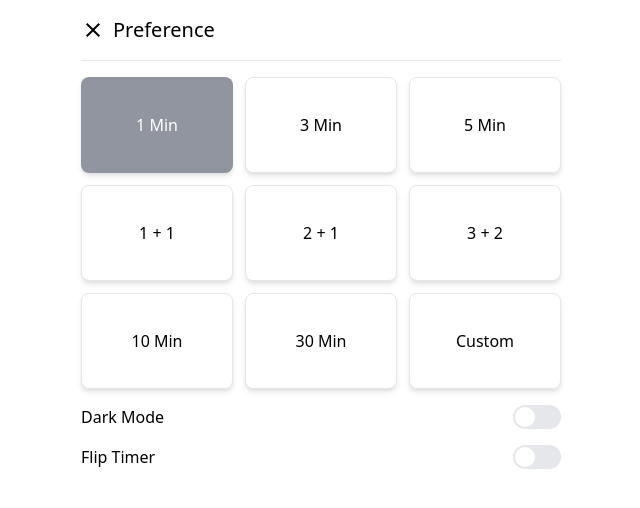
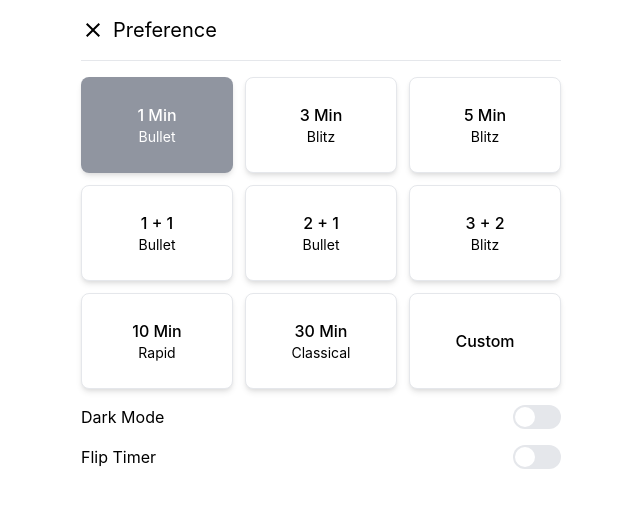
Before and after one commit to iqbaltawakkal/chessclock, a React app: page / in a window 1280 px wide. Both pictures are taken after a click on the button 639 px from the left and 400 px from the top of the page. Shown: the top 508 px of the page, without its empty margins (319-959 px from the left). Built offline with nearby package versions, Linux system fonts and the light colour scheme; the HTML template or start-up script is replaced by a standard one.

Commit message:
font + subtitle

```diff
--- a/src/components/Modal.jsx
+++ b/src/components/Modal.jsx
@@ -8,47 +8,56 @@ import { Transition, RadioGroup } from "@headlessui/react";
 const options = [
   {
     title: "1 Min",
-    subtitle: "",
+    subtitle: "Bullet",
     timer: 60000,
     increment: 0,
   },
   {
     title: "3 Min",
+    subtitle: "Blitz",
     timer: 180000,
     increment: 0,
   },
   {
     title: "5 Min",
+    subtitle: "Blitz",
     timer: 300000,
     increment: 0,
   },
   {
     title: "1 + 1",
+    subtitle: "Bullet",
     timer: 60000,
     increment: 1000,
   },
   {
     title: "2 + 1",
+    subtitle: "Bullet",
     timer: 120000,
     increment: 1000,
   },
   {
     title: "3 + 2",
+    subtitle: "Blitz",
     timer: 180000,
     increment: 2000,
   },
   {
     title: "10 Min",
+    subtitle: "Rapid",
     timer: 600000,
     increment: 0,
   },
   {
     title: "30 Min",
+    subtitle: "Classical",
     timer: 1800000,
     increment: 0,
   },
   {
     title: "Custom",
+    timer: 60000,
+    increment: 0,
   },
 ];
 
@@ -130,21 +139,17 @@ const Modal = (props) => {
                       ? "bg-gray-500 bg-opacity-75 text-white"
                       : "bg-white dark:bg-[#0D1117] border border-gray-200 dark:border-[#30363d]"
                   }
-                    relative h-24 flex items-center justify-center rounded-lg shadow-md px-5 py-4 cursor-pointer focus:outline-none`
+                    relative h-24 flex flex-col items-center justify-center rounded-lg shadow-md p-4 cursor-pointer focus:outline-none`
                         }
                       >
-                        {({ checked }) => (
+                        {
                           <>
-                            <RadioGroup.Label
-                              as="p"
-                              className={`font-medium text-center ${
-                                checked ? "text-white" : ""
-                              }`}
-                            >
+                            <RadioGroup.Label as="p" className="font-medium">
                               {option.title}
                             </RadioGroup.Label>
+                            <p className={`text-sm`}>{option.subtitle}</p>
                           </>
-                        )}
+                        }
                       </RadioGroup.Option>
                     ))}
                   </div>
--- a/tailwind.config.js
+++ b/tailwind.config.js
@@ -12,7 +12,7 @@ module.exports = {
     extend: {
       fontWeight: ["hover", "focus"],
       fontFamily: {
-        sans: ["Inter var", ...defaultTheme.fontFamily.sans],
+        sans: ["-apple-system", ...defaultTheme.fontFamily.sans],
         digital: ["Digital"],
       },
     },
```
